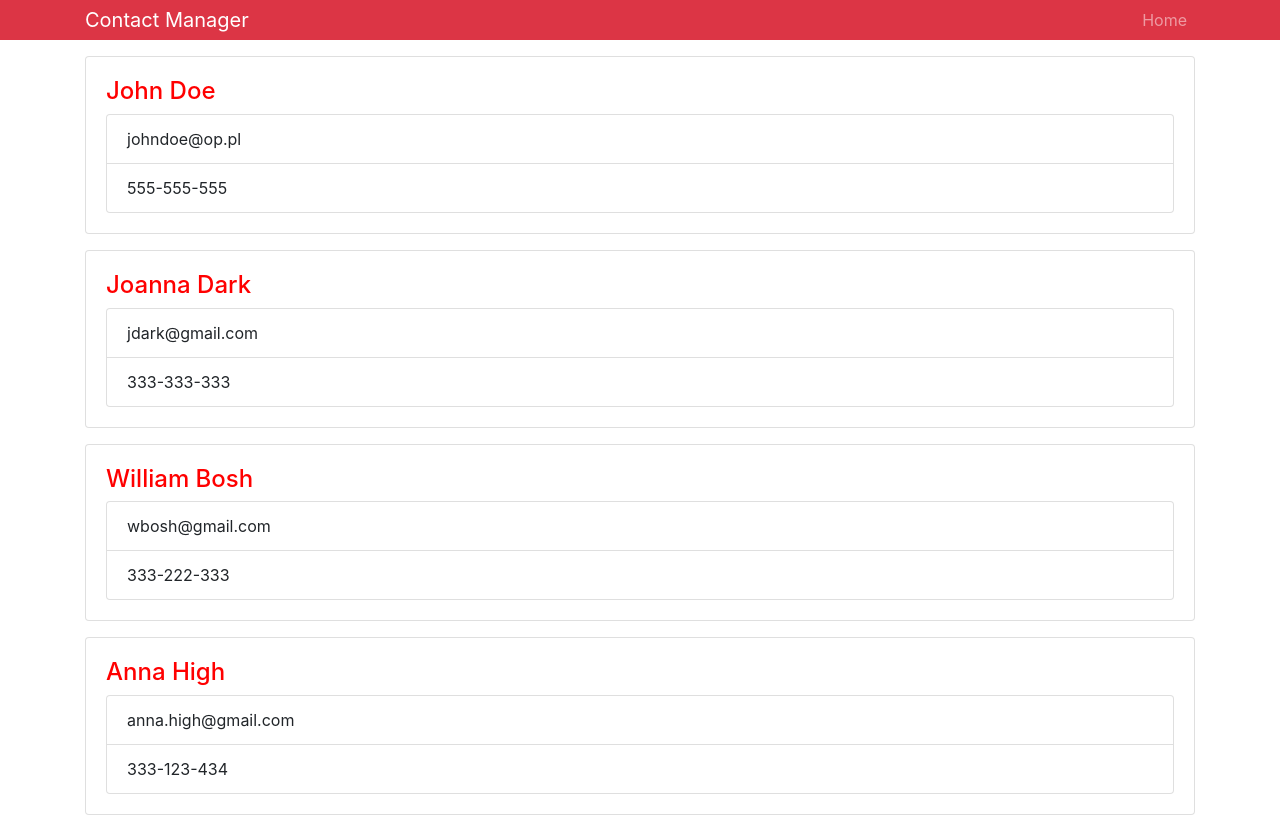
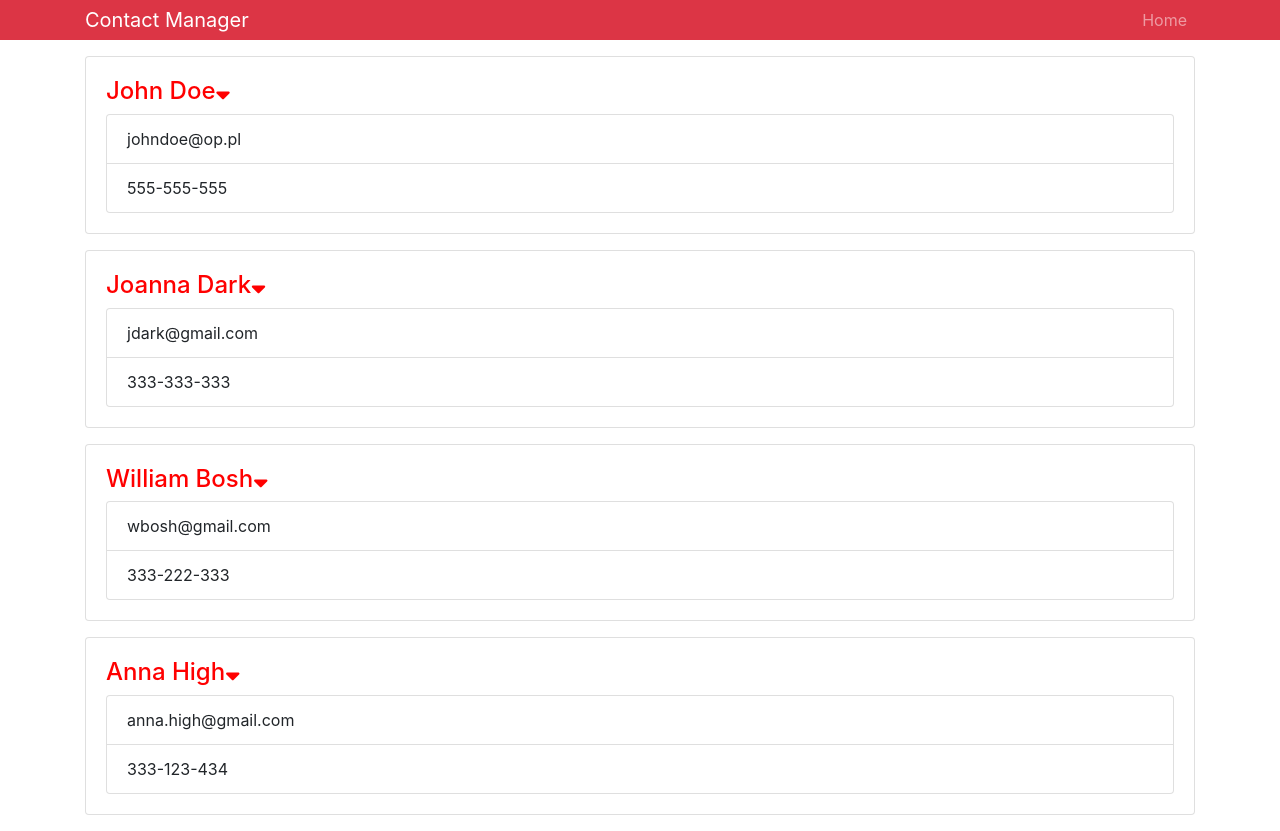
Before and after one commit to pm4git/contactmanager, a React (Create React App) app: page / in a window 1280 px wide. Built offline with nearby package versions, Linux system fonts and the light colour scheme; the HTML template or start-up script is replaced by a standard one.

Commit message:
Change to react component class.

```diff
--- a/package.json
+++ b/package.json
@@ -6,7 +6,8 @@
     "bootstrap": "^4.3.1",
     "react": "^16.9.0",
     "react-dom": "^16.9.0",
-    "react-scripts": "3.1.2"
+    "react-scripts": "3.1.2",
+    "prop-types": "latest"
   },
   "scripts": {
     "start": "react-scripts start",
@@ -28,5 +29,8 @@
       "last 1 firefox version",
       "last 1 safari version"
     ]
+  },
+  "devDependencies": {
+    "@fortawesome/fontawesome-free": "^5.11.2"
   }
 }
--- a/src/Components/Contact.js
+++ b/src/Components/Contact.js
@@ -1,12 +1,24 @@
-import React from 'react';
+import React, {Component} from 'react';
 import PropTypes from 'prop-types';
 
-function Contact({contact}) {
+class Contact extends Component {
 
-    const {name,email,phone} = contact;
+    state={};
+
+    onShowContactClick = (e) => {
+        console.log(e.target);
+    };
+
+    render() {
+
+        let {contact} = this.props;
+        const {name, email, phone} = contact;
+
         return (
             <div className="card card-body mb-3">
-            <h4 style={{color: 'red'}}>{name}</h4>
+                <h4 style={{color: 'red'}}>{name}
+                    <i onClick={this.onShowContactClick} className="fas fa-sort-down"/>
+                </h4>
                 <ul className="list-group">
                     <li className="list-group-item">{email}</li>
                     <li className="list-group-item">{phone}</li>
@@ -14,6 +26,7 @@ function Contact({contact}) {
             </div>
         );
     }
+}
 
 Contact.propTypes = {
     contact: PropTypes.object.isRequired,
--- a/src/index.js
+++ b/src/index.js
@@ -2,6 +2,8 @@ import React from 'react';
 import ReactDOM from 'react-dom';
 import App from './App';
 import * as serviceWorker from './serviceWorker';
+import '@fortawesome/fontawesome-free/css/all.css'
+
 
 ReactDOM.render(<App />, document.getElementById('root'));
 
```
Also changed, not shown: 1 other file (tests, documents, lock files or other folders). Lines whose indentation alone changed are shown as unchanged.
